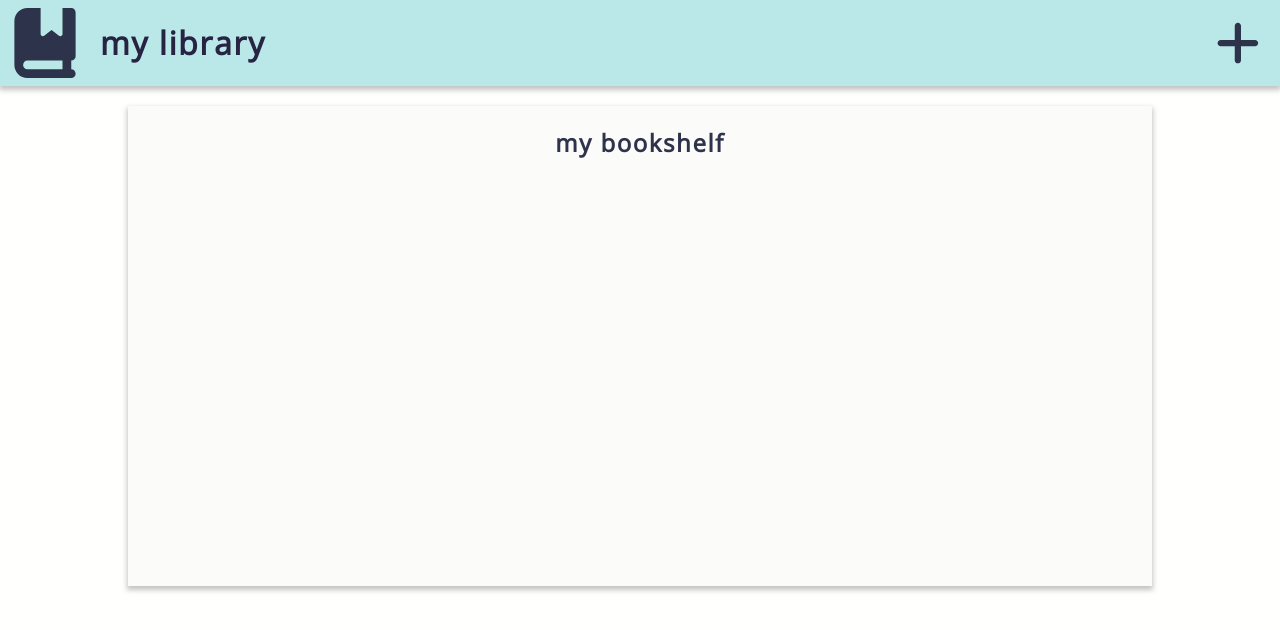
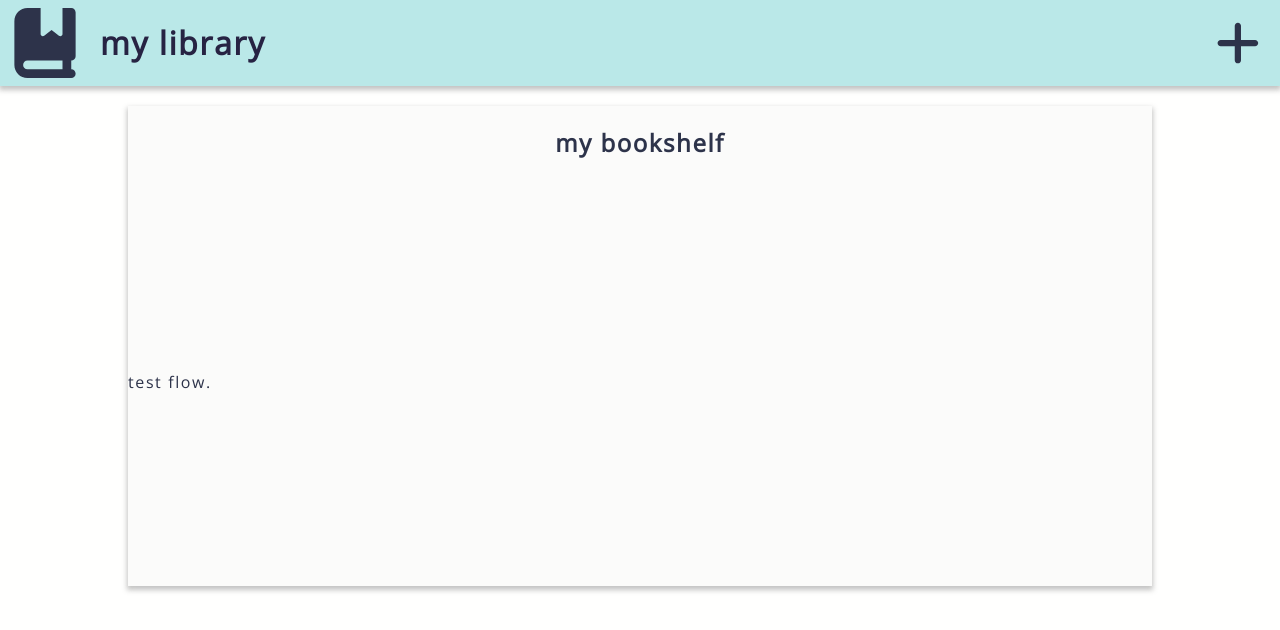
Before and after one commit to reverie64/library, a React (Create React App) app in the folder library/: page / in a window 1280 px wide. Shown: the top 630 px of the page. Built offline with nearby package versions, Linux system fonts and the light colour scheme.

Commit message:
Revert "git actions take 2."
This reverts commit e96c751d09fdd2c07b3cbca083145e1afebfc3e8.

git actions workflow edit

```diff
--- a/library/src/App.js
+++ b/library/src/App.js
@@ -129,7 +129,7 @@ const addBook = () => {
                         <h2>my bookshelf</h2>
 
                         {bookElements}
-
+                     test flow.
                     </div>
                 </div>
             </div>
```
